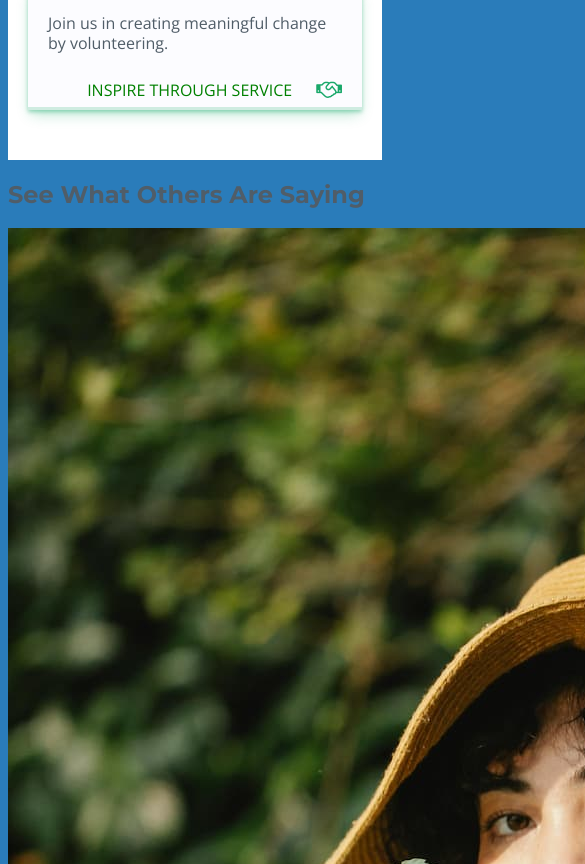
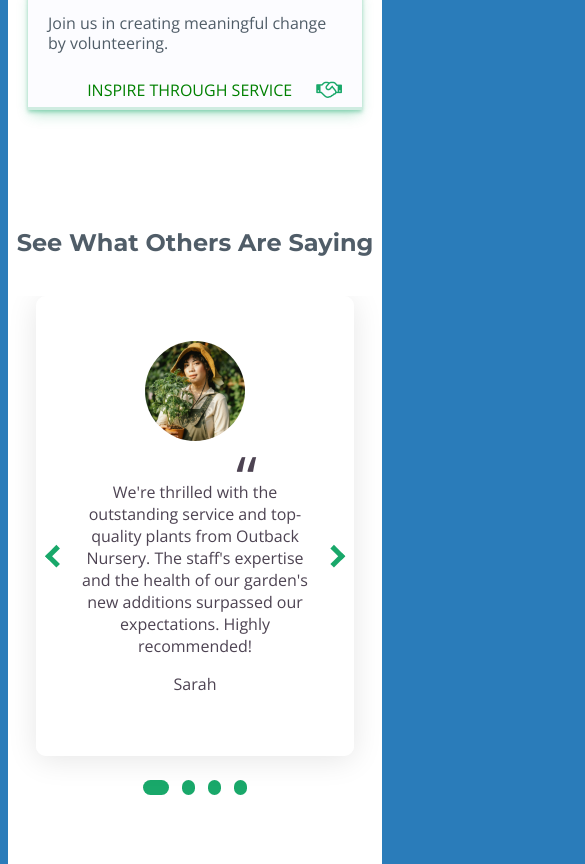
Before and after one commit to dgl113/course-project-kattsky, a plain HTML site: page docs/index.html in a window 390 px wide. Shown: the part 3777-4641 px from the top of the page, 585 px wide, since content can reach past the window. Drawn offline with nearby package versions, Linux system fonts and the light colour scheme.

Commit message:
Refine testimonials layout for mobile and desktop

```diff
--- a/docs/style.css
+++ b/docs/style.css
@@ -288,6 +288,143 @@ with modifications done on colors and border-radius, remove 1rem vertical drop o
 .get-involved i {
   font-size: 2rem;
   color: #19a86a;
+}
+
+
+/* TESTIMONIALS SECTION */
+/* Style with white background, centered content,
+vertical alignment, specific spacing, and padding */
+.testimonials {
+  background-color: #fff;
+  max-width: 1170px;
+  margin: auto;
+  display: flex;
+  flex-direction: column;
+  align-items: center;
+  text-align: center;
+  row-gap: 20px;
+  margin-top: -2px;
+  padding-top: 50px;
+  padding-bottom: 70px;
+  position: relative;
+}
+
+/* Position the testimonials wrapper relative to main */
+.testimonials__wrapper {
+  position: relative;
+}
+/* Center align the content */
+/* Styles from https://codepen.io/ecemgo/pen/WNappPz with modification to suit my layout */
+.testimonials__content {
+  text-align: center;
+  width: 85%;
+  margin: 0 auto;
+  color: #4d4352;
+  background: rgba(255, 255, 255, 0.7);
+  box-shadow: 0 4px 30px rgba(0, 0, 0, 0.1);
+  backdrop-filter: blur(4.5px);
+  -webkit-backdrop-filter: blur(4.5px);
+  border-radius: 10px;
+  padding: 45px;
+  z-index: 2;
+  user-select: none;
+}
+/* Style for circular avatar */
+.testimonials__avatar {
+  border-radius: 50%;
+  width: 100px;
+  height: 100px;
+  margin-bottom: 3.5rem;
+  object-fit: cover; /* Maintain aspect ratio and covers the container without stretching */
+}
+/* Style for the quotation mark using position absolute */
+.testimonials__quote {
+  font-size: 6rem;
+  position: absolute;
+  top: 8rem;
+  left: 20rem;
+}
+/* Limit width for mobile to give space for the quote*/
+.testimonials__text {
+  max-width: 60ch;
+  margin: 0 auto;
+}
+/*
+Position left arrow wrapper absolute within its testimonial wrapper
+*/
+.testimonials__left-arrow-wrap {
+  position: absolute;
+  top: 50%;
+  left: 40px;
+}
+/*
+Position right arrow wrapper absolute within its testimonial wrapper
+*/
+.testimonials__right-arrow-wrap {
+  position: absolute;
+  right: 40px;
+  top: 50%;
+}
+/* Consolidate styles of both left and right arrows */
+.testimonials__left-arrow,
+.testimonials__right-arrow {
+  width: calc(1.4rem + 0.6vmin); /* Set arrows width using a calculated value */
+  height: calc(1.4rem + 0.6vmin); /* Set arrows height using a calculated value */
+  border: solid #19a86a;
+  border-width: 0 calc(0.5rem + 0.2vmin) calc(0.5rem + 0.2vmin) 0;
+  cursor: pointer;
+  transform: rotate(135deg); /* Rotate the arrows clockwise by 135 degrees */
+  transition: transform 0.3s;
+}
+.testimonials__left-arrow {
+  left: -15%;
+}
+/* Additional styling for the right arrow */
+.testimonials__right-arrow {
+  transform: rotate(-45deg); /* Rotate the right arrow counterclockwise by 45 degrees */
+}
+
+/* CSS code for carousel styling */
+/* Set the width of the testimonials wrapper to 100%  within section container */
+.testimonials__wrapper {
+  width: 100%;
+  overflow: hidden; /* Hide any content that exceeds its width */
+}
+
+/* Hide all slides by default */
+.testimonials__content-slide {
+  display: none;
+}
+
+/* Show only the active slide */
+.testimonials__content-slide--active {
+  display: block;
+}
+
+/* Styles for pagination */
+
+.page-indicator {
+  width: 30%; /* Set the width of the page-indicator container to 30% of testimonials__wrapper */
+  display: flex; /* Use flexbox layout to easily manipulate spacing */
+  gap: .5rem; /* Set the gap between page dots */
+  margin: 0 auto; /* Center the page dots */
+  padding-top: 2rem;
+}
+/* Styles from https://codepen.io/ecemgo/pen/WNappPz with modification to suit my layout */
+.testimonials__page {
+  display: inline-block; /* Display the page dots as inline blocks */
+  height: 15px;
+  width: 15px;
+  margin: 4px; /* Set margin around the page dots */
+  border-radius: 15px; /* to create rounded page indicators or page dots */
+  background-color: #19a86a; /* Set the color of page dots */
+  cursor: pointer; /* Set cursor to pointer to indicate clickable */
+  transition: all 0.5s ease-in-out; /* Apply transition effect for smooth changes */
+}
+
+/* Highlight the active page indicator */
+.testimonials__page--active {
+  width: 30px; /* Increase the width of the active page indicator */
 }
 
 /* NEWSLETTER SECTION */
@@ -1000,6 +1137,38 @@ with modifications done on colors and border-radius and removing the top .1rem s
     padding-bottom: 7rem;
   }
 
+
+  /* TESTIMONIALS SECTION */
+
+  /* Style for the quotation mark using position absolute */
+.testimonials__quote {
+  font-size: 6rem;
+  position: absolute;
+  top: 8rem;
+  left: 20rem;
+}
+/*
+Position left arrow wrapper absolute within its testimonial wrapper
+*/
+.testimonials__left-arrow-wrap {
+  position: absolute;
+  top: 40%;
+  left: 46px;
+}
+/*
+Position right arrow wrapper absolute within its testimonial wrapper
+*/
+.testimonials__right-arrow-wrap {
+  position: absolute;
+  right: 46px;
+  top: 40%;
+}
+/* Set the width of the page-indicator container to 15% of testimonials__wrapper */
+.page-indicator {
+  width: 10%;
+}
+
+
   /* NEWSLETTER SECTION */
   .newsletter {
     max-width: 1170px;
```
